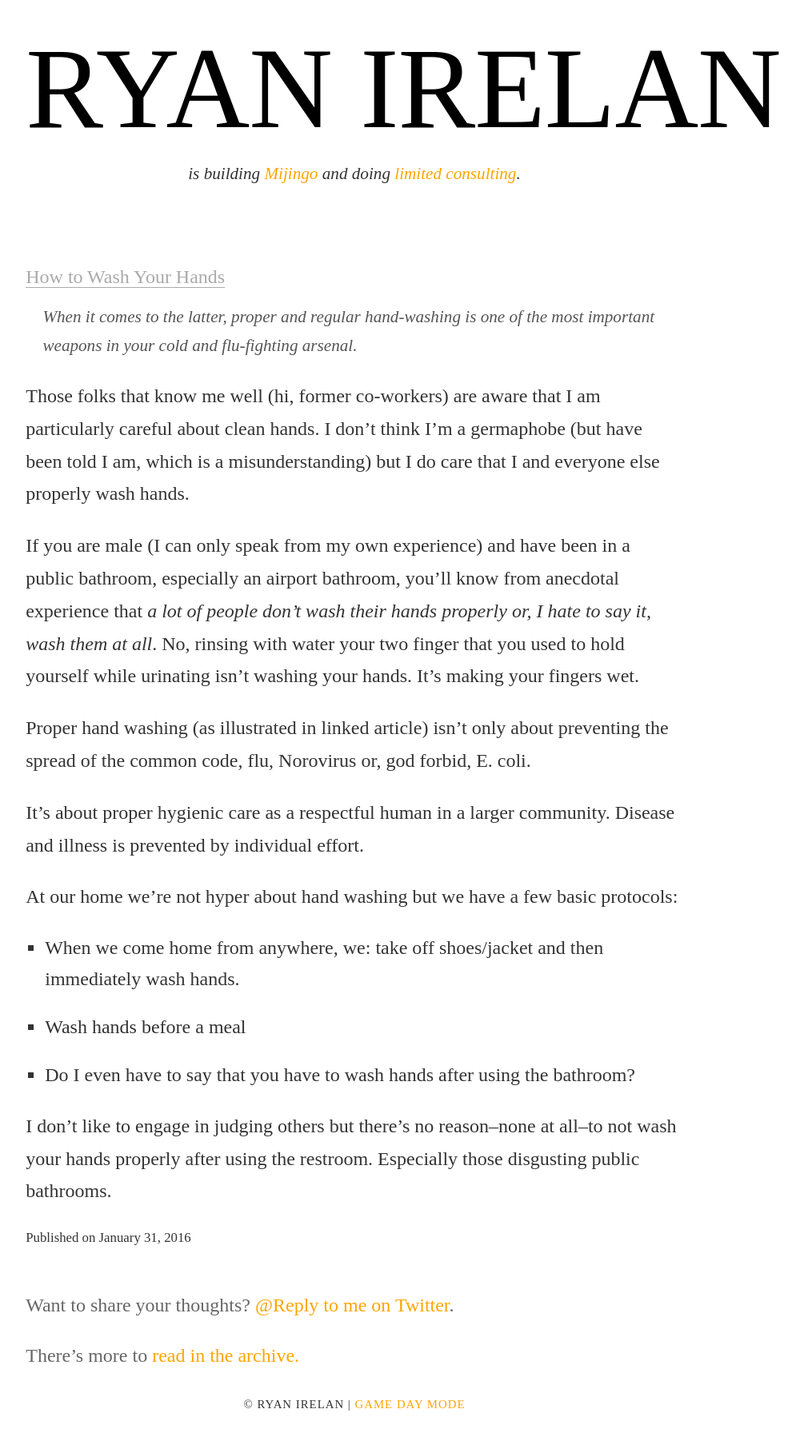
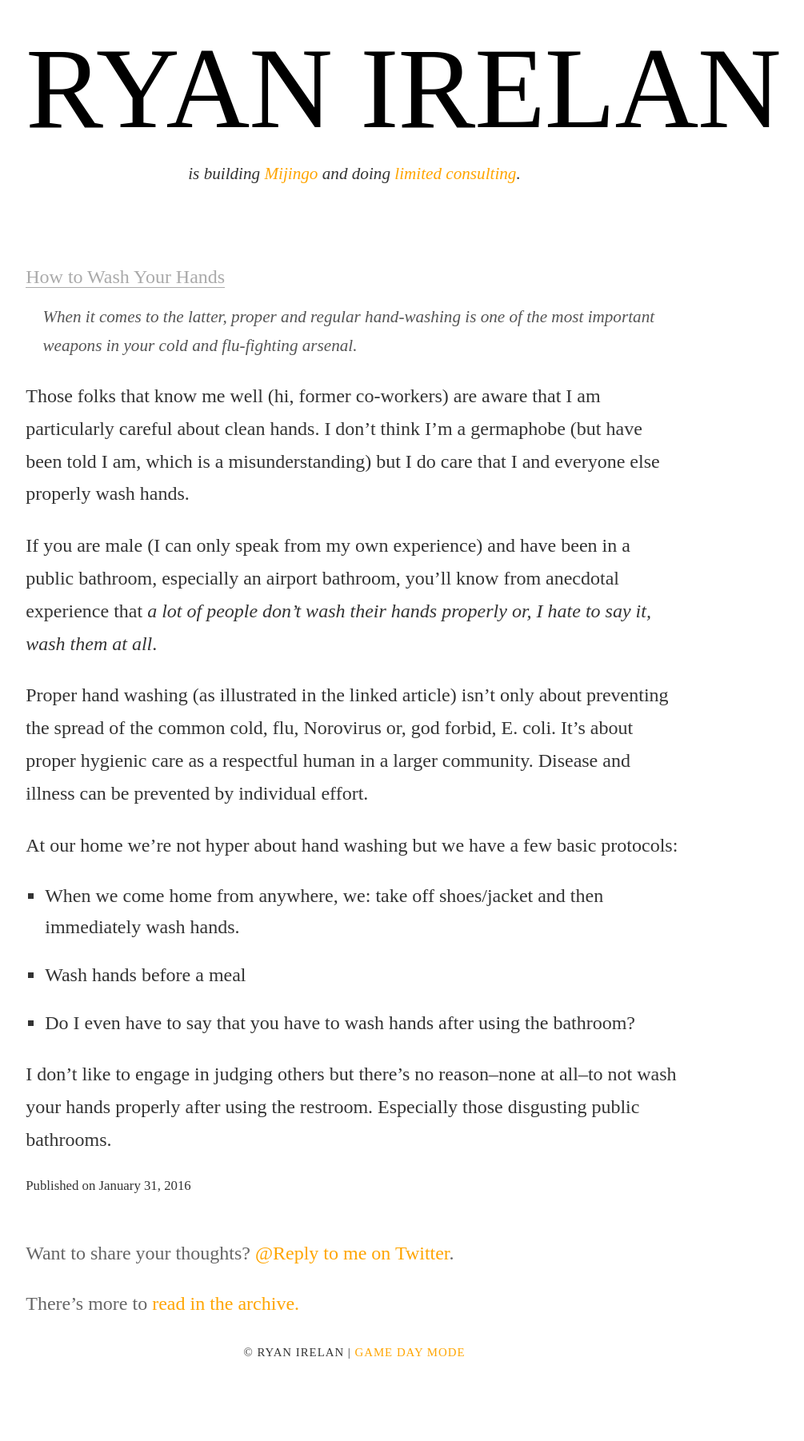
Before and after one commit to ryanirelan/ryanirelan.github.io, a Jekyll site: the page built from _posts/2016-01-31-how-to-wash-your-hands.markdown, in a window 1280 px wide. Shown: the whole page at 80% size, without its empty margins (197-1202 px from the left). Built offline with Jekyll 4.4.1, drawn with Linux system fonts in a browser that asks for light colours; nearby versions of some CDN libraries; some web fonts are replaced; after the commit the page ends 1737 px from its top, so only the background shows below that.

Commit message:
Update 2016-01-31-how-to-wash-your-hands.markdown

```diff
--- a/_posts/2016-01-31-how-to-wash-your-hands.markdown
+++ b/_posts/2016-01-31-how-to-wash-your-hands.markdown
@@ -8,11 +8,9 @@ external-url: http://www.artofmanliness.com/2016/01/29/how-to-wash-your-hands-li
 
 Those folks that know me well (hi, former co-workers) are aware that I am particularly careful about clean hands. I don't think I'm a germaphobe (but have been told I am, which is a misunderstanding) but I do care that I and everyone else properly wash hands.
 
-If you are male (I can only speak from my own experience) and have been in a public bathroom, especially an airport bathroom, you'll know from anecdotal experience that  _a lot of people don't wash their hands properly or, I hate to say it, wash them at all_. No, rinsing with water your two finger that you used to hold yourself while urinating isn't washing your hands. It's making your fingers wet.
+If you are male (I can only speak from my own experience) and have been in a public bathroom, especially an airport bathroom, you'll know from anecdotal experience that  _a lot of people don't wash their hands properly or, I hate to say it, wash them at all_.
 
-Proper hand washing (as illustrated in linked article) isn't only about preventing the spread of the common code, flu, Norovirus  or, god forbid, E. coli.
-
-It's about proper  hygienic care as a respectful human in a larger community. Disease and illness is prevented by individual effort.
+Proper hand washing (as illustrated in the linked article) isn't only about preventing the spread of the common cold, flu, Norovirus  or, god forbid, E. coli. It's about proper hygienic care as a respectful human in a larger community. Disease and illness can be prevented by individual effort.
 
 At our home we're not hyper about hand washing but we have a few basic protocols:
 
```
